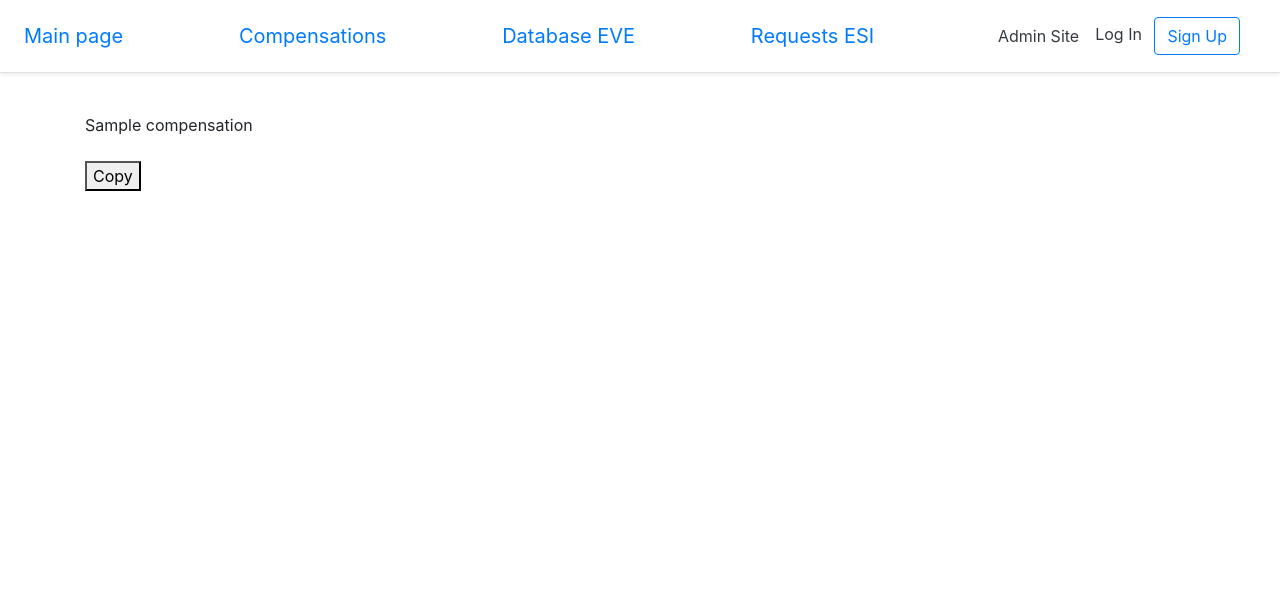
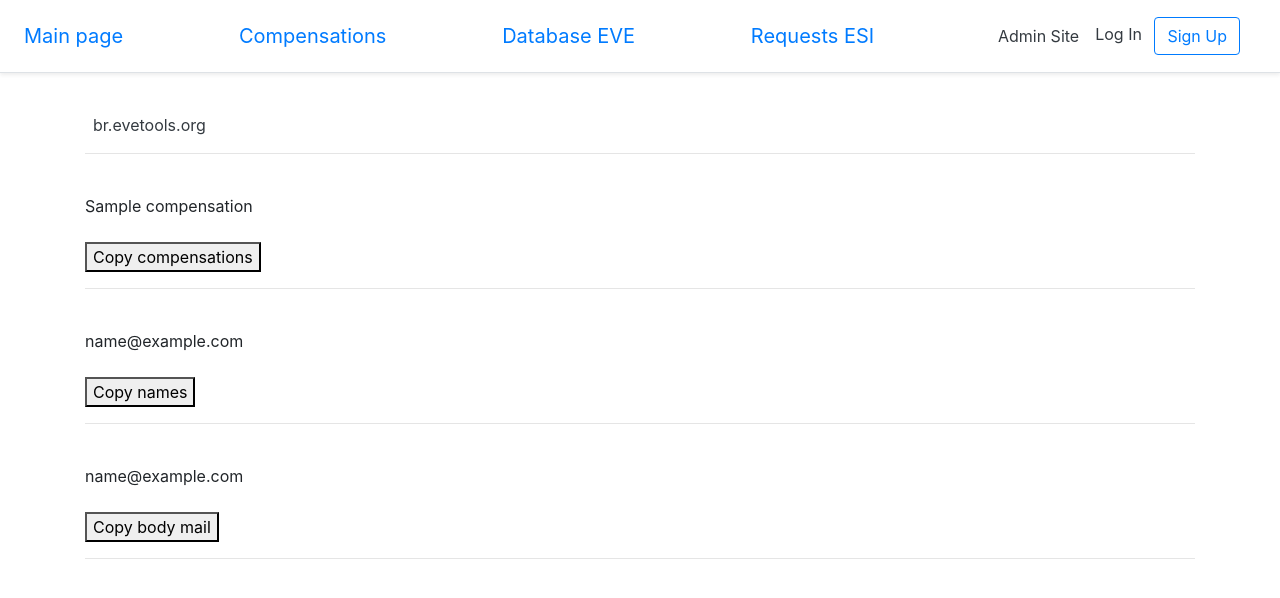
Before and after one commit to VasyaPupkin120/parser_eve_db, a Django app: template templates/compensation/notes_compensations.html in a window 1280 px wide. Shown: the top 598 px of the page. Run offline with Django 4.2, Linux system fonts and the light colour scheme; the template is opened without the code that fills it: most values are stand-ins (such as "Sample title", 1, 10 or a date in 2020); parts of the project's set-up code (start-up, migrations or seed data) failed here and were passed over; some libraries are stand-ins or nearby versions.

Commit message:
возможность копирования списка имен для рассылки письма с отчетом, автоформирование тела письма

```diff
--- a/templates/compensation/markup_battlereport.html
+++ b/templates/compensation/markup_battlereport.html
@@ -51,6 +51,7 @@
                 {% endfor %}
             <br>
             <div>
+                <input type="hidden" name="battlereport" value="{{ battlereport.battlereport_id }}">
                 <input type="submit" value="Create list compenstaions">
                 <br>
                 <br>
--- a/templates/compensation/notes_compensations.html
+++ b/templates/compensation/notes_compensations.html
@@ -5,16 +5,49 @@
 
 {% block content %}
     <br>
+    <div>
+        <a class="p-2 text-dark" href="https://br.evetools.org/br/{{ battlereport }}/">br.evetools.org</a>
+    </div>
 
-    <div id="toCopy">
+    <!-- блок списка компенсов -->
+    <hr>
+    <br>
+    <div id="toCompensations">
         {% for compensation in compensations %}
             {{ compensation }}
             <br>
         {% endfor %}
     </div>
+    <br>
+    <button onclick="CopyTextContainer('toCompensations')" title="Copy compensations">Copy compensations</button>
+    <br>
+
+    <!-- блок имен для письма -->
+    <hr>
+    <br>
+    <div id="toNames">
+        {{ names_for_email }}
+    </div>
+    <br>
+    <button onclick="CopyTextContainer('toNames')" title="Copy names">Copy names</button>
+    <br>
+
+    <!-- блок тела письма -->
+    <hr>
+    <br>
+    <div id="toBodyMail">
+        {{ body_mail }}
+    </div>
+    <br>
+    <button onclick="CopyTextContainer('toBodyMail')" title="Copy body mail">Copy body mail</button>
+    <br>
+    <hr>
+    <br>
+
+
 
     <script type="text/javascript" >
-    function Copy(containerid) {
+    function CopyTextContainer(containerid) {
             let textarea = document.createElement('textarea');
             textarea.id = 'temp';
             textarea.style.height = 0;
@@ -26,9 +59,5 @@
             document.body.removeChild(textarea);
     }
     </script>
-    <br>
-    <button onclick="Copy('toCopy')" title="Copy">Copy</button>
-    <br>
-    <br>
 
 {% endblock content %}
```
Also changed, not shown: compensation/views.py (+8 -2 lines).
